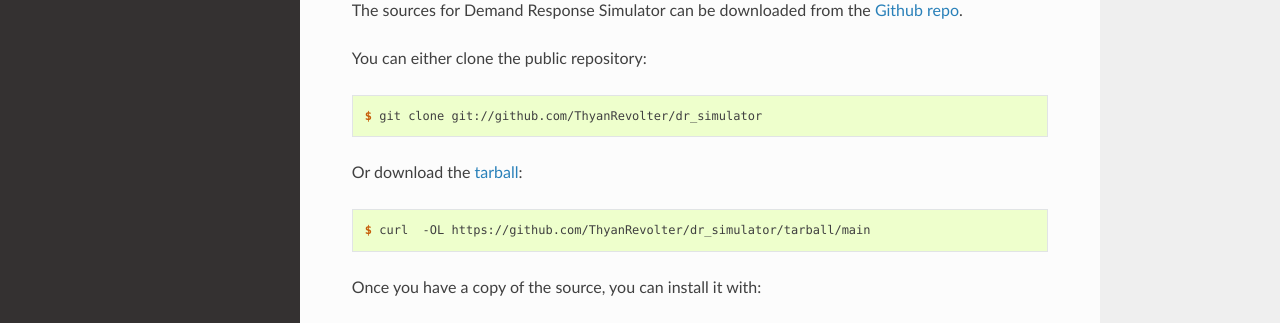
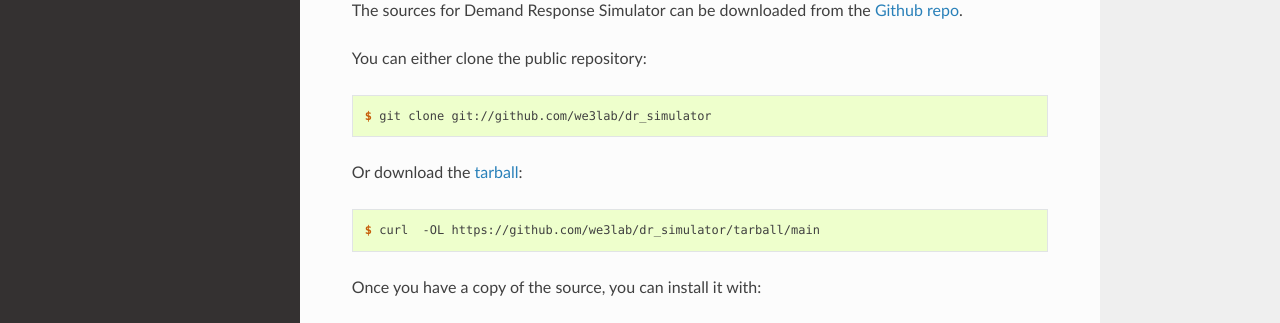
Before and after one commit to we3lab/dr-simulator, a Sphinx documentation site: the page built from docs/installation.rst, in a window 1280 px wide and 1052 px high. Shown: the part 555-878 px from the top of the window. Built offline with Sphinx 7.4.7 and the Read the Docs theme 2.0.0, drawn with Linux system fonts in a browser that asks for light colours; pages that are not in the unit, such as notebooks, are missing from menus.

Commit message:
Update installation.rst

```diff
--- a/docs/installation.rst
+++ b/docs/installation.rst
@@ -32,13 +32,13 @@ You can either clone the public repository:
 
 .. code-block:: console
 
-    $ git clone git://github.com/ThyanRevolter/dr_simulator
+    $ git clone git://github.com/we3lab/dr_simulator
 
 Or download the `tarball`_:
 
 .. code-block:: console
 
-    $ curl  -OL https://github.com/ThyanRevolter/dr_simulator/tarball/main
+    $ curl  -OL https://github.com/we3lab/dr_simulator/tarball/main
 
 Once you have a copy of the source, you can install it with:
 
@@ -47,5 +47,5 @@ Once you have a copy of the source, you can install it with:
     $ python setup.py install
 
 
-.. _Github repo: https://github.com/ThyanRevolter/dr_simulator
-.. _tarball: https://github.com/ThyanRevolter/dr_simulator/tarball/main
+.. _Github repo: https://github.com/we3lab/dr_simulator
+.. _tarball: https://github.com/we3lab/dr_simulator/tarball/main
```
